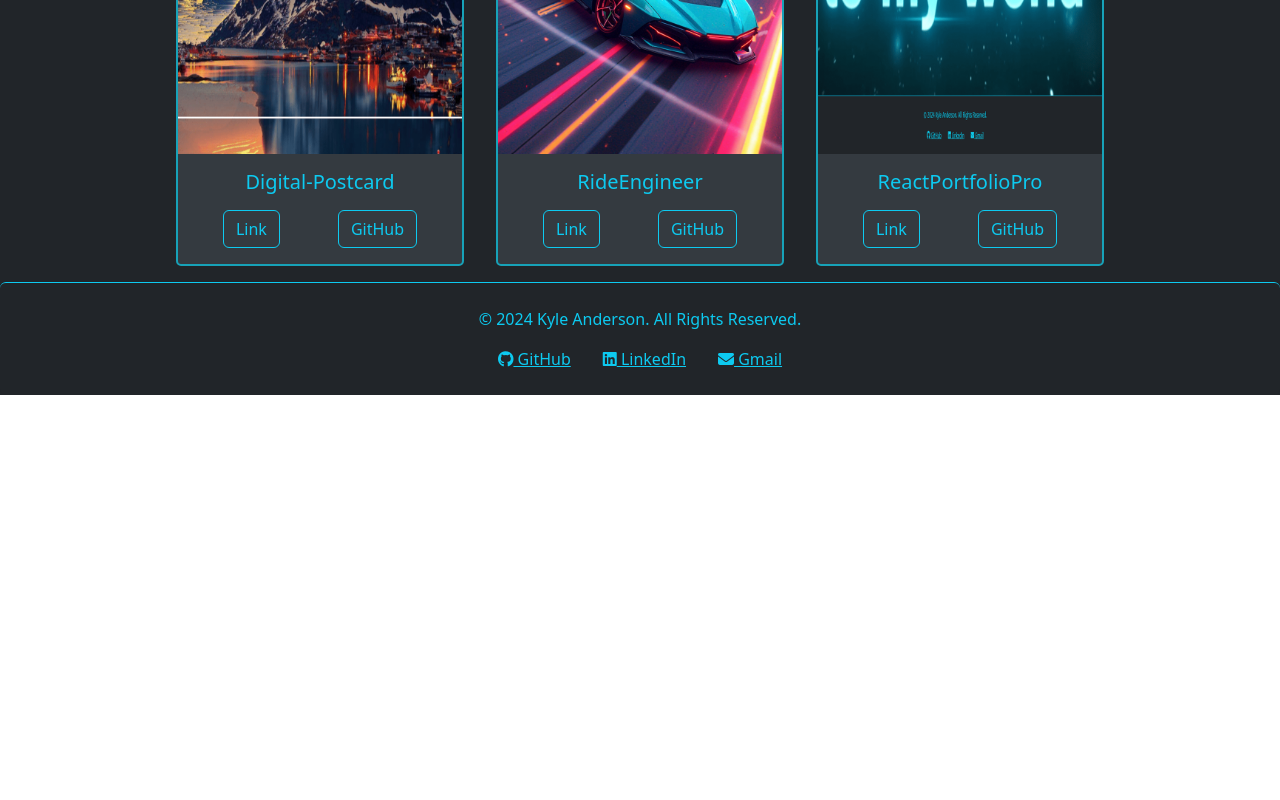
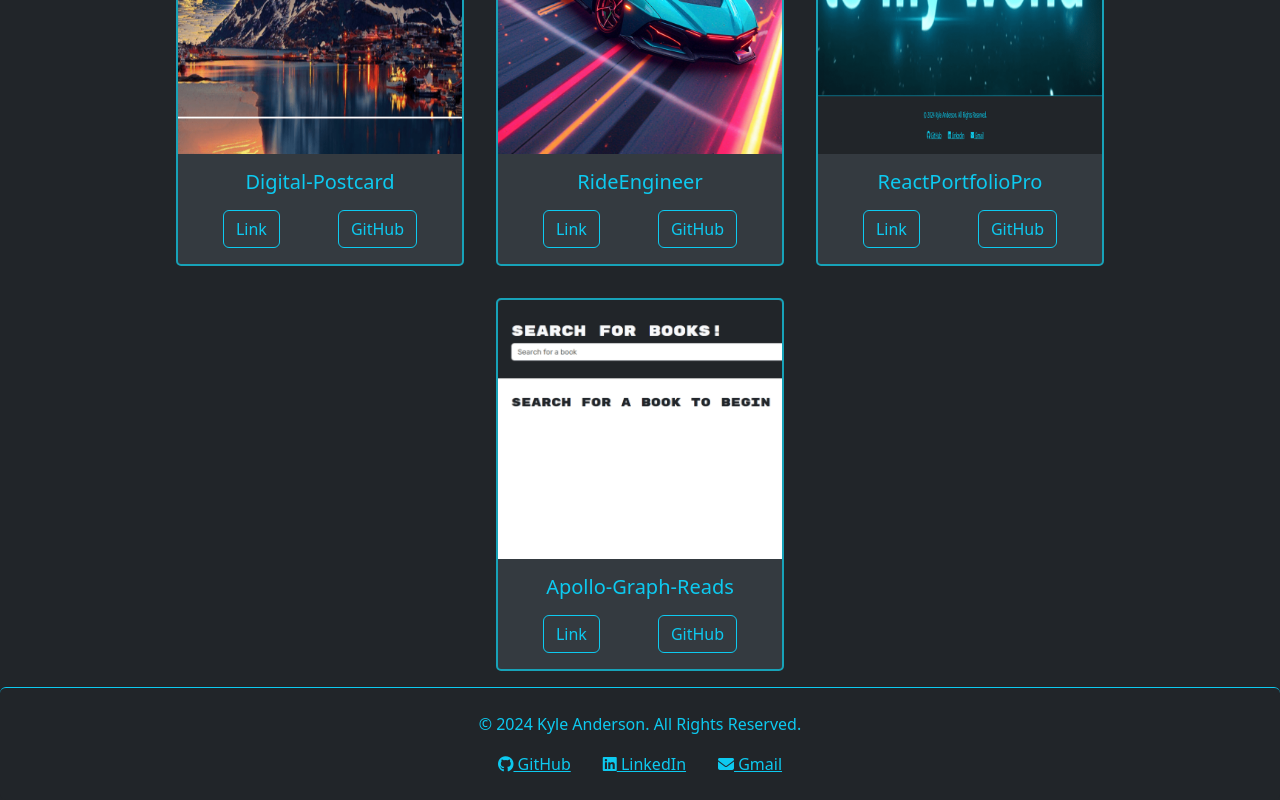
Before and after one commit to kyand38/ReactPortfolioPro, a React (Vite) app: page /Project in a window 1280 px wide. Shown: the part 1141-1941 px from the top of the page. Before the commit the page ends 1536 px from the top, so only its background shows below. Built offline with nearby package versions, Linux system fonts and the light colour scheme.

Commit message:
added a new project. Updated Resume

```diff
--- a/src/components/Project.jsx
+++ b/src/components/Project.jsx
@@ -39,6 +39,12 @@ const Portfolio = () => {
       appLink: 'https://reactportfoliopro.netlify.app/',
       repoLink: 'https://github.com/kyand38/ReactPortfolioPro',
     },
+    {
+      title: 'Apollo-Graph-Reads',
+      imageUrl: '/images/AGRScreenshot.png',
+      appLink: 'https://apollo-8bcm.onrender.com/',
+      repoLink: 'https://github.com/kyand38/Apollo-Graph-Reads',
+    }
   ];
 
   return (
```
Also changed, not shown: public/images/AGRScreenshot.png (added), 1 other file (tests, documents, lock files or other folders).
